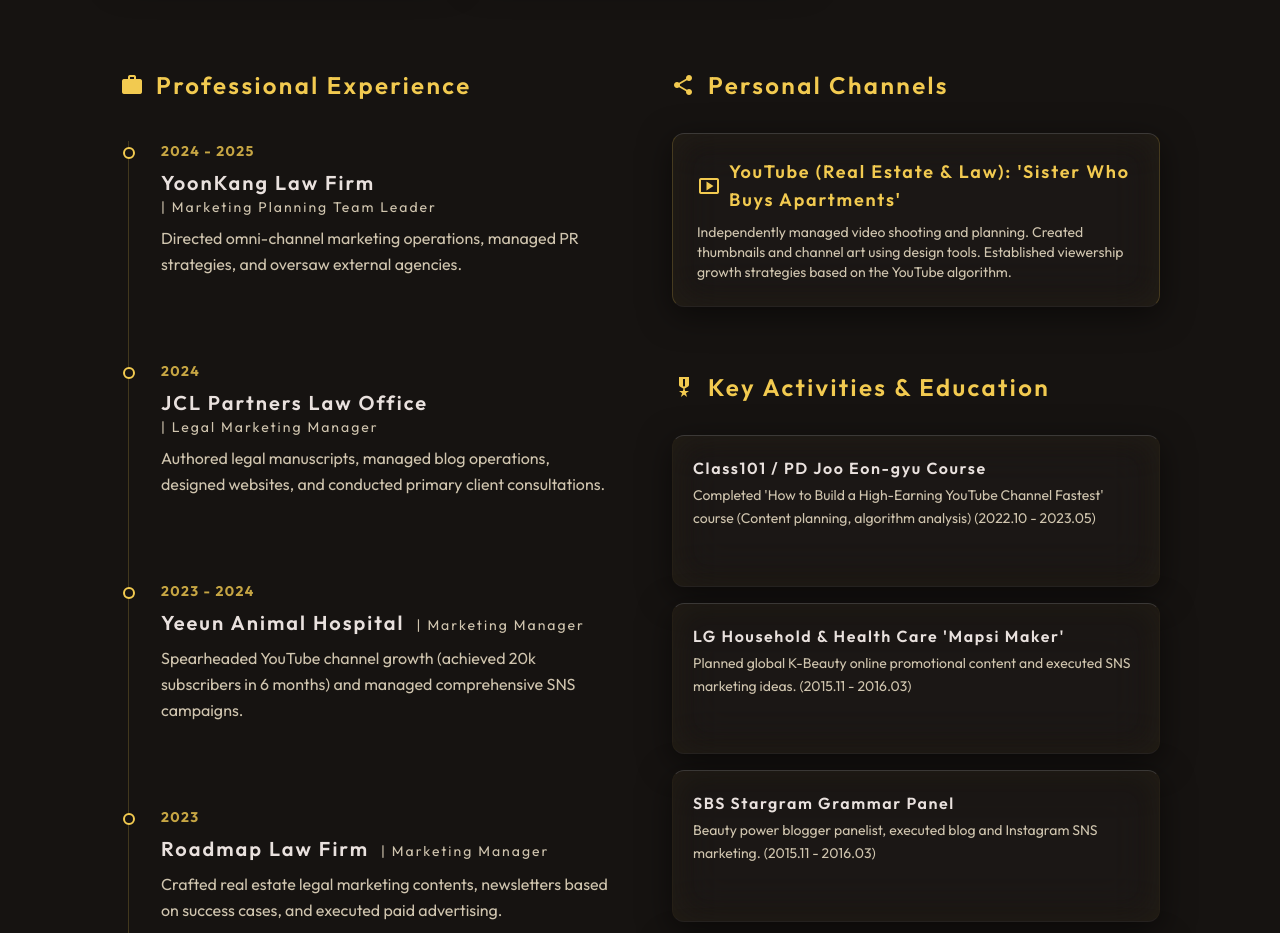
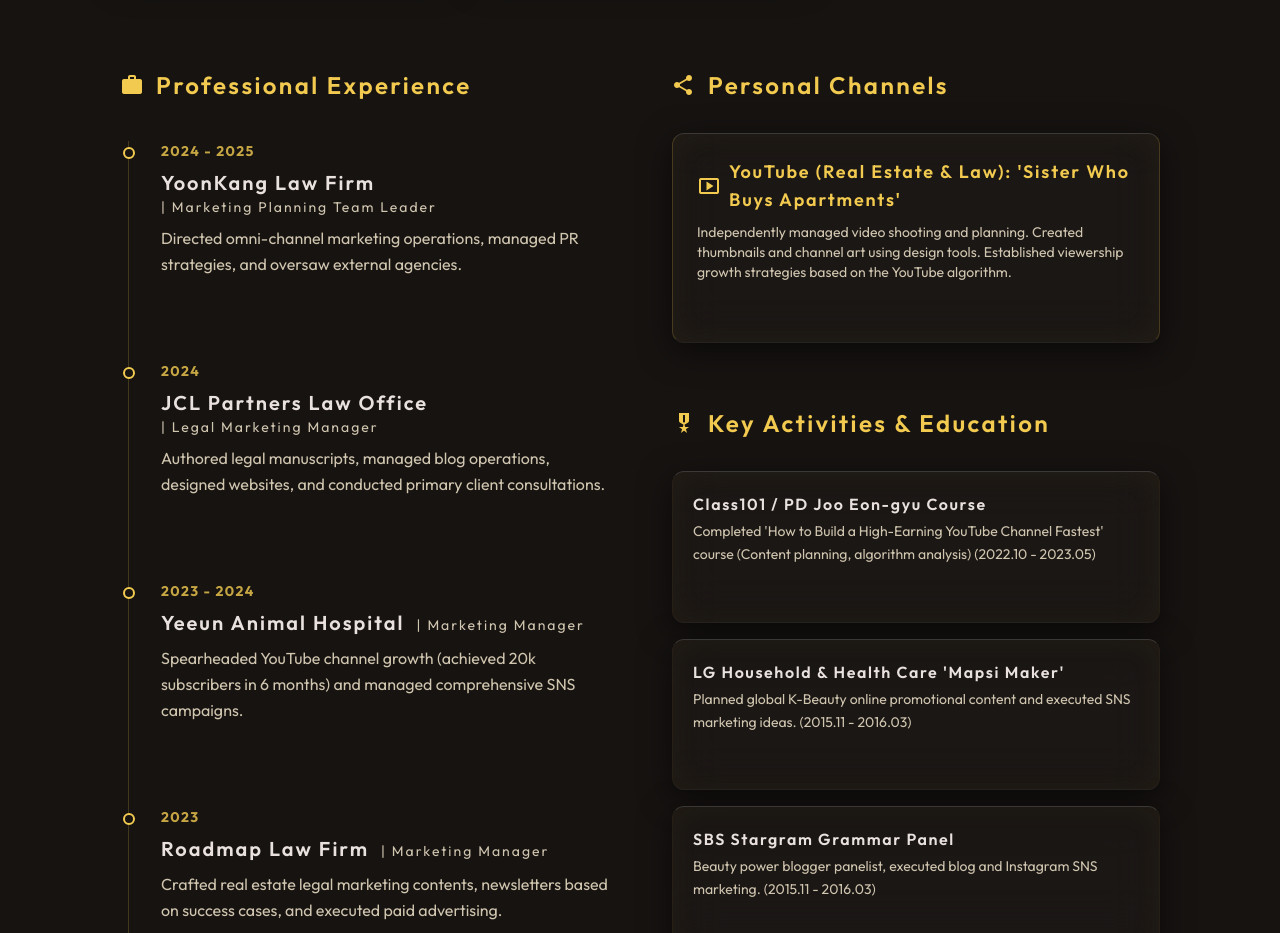
Before and after one commit to aethemarailabs/aethemarailabs, a Next.js app: page /en/ceo in a window 1280 px wide. Shown: the part 1480-2413 px from the top of the page. Built offline with nearby package versions, Linux system fonts and the light colour scheme.

Commit message:
feat: make sns item a clickable link

```diff
--- a/src/components/CeoResumeClient.tsx
+++ b/src/components/CeoResumeClient.tsx
@@ -74,15 +74,38 @@
                   {dict.sns_title}
                 </h3>
                 <div className="space-y-6">
-                  {dict.sns_list.map((sns: any, idx: number) => (
-                    <div key={idx} className="glass-panel glow-box p-6 rounded-xl border border-primary/20 bg-primary/5">
-                      <h4 className="font-title-md text-lg text-primary mb-2 flex items-center gap-2">
-                        <span className="material-symbols-outlined text-xl">smart_display</span>
-                        {sns.title}
-                      </h4>
-                      <p className="font-body-sm text-sm text-on-surface-variant">{sns.desc}</p>
-                    </div>
-                  ))}
+                  {dict.sns_list.map((sns: any, idx: number) => {
+                    const content = (
+                      <>
+                        <h4 className="font-title-md text-lg text-primary mb-2 flex items-center gap-2 group-hover:drop-shadow-[0_0_8px_rgba(212,175,55,0.5)] transition-all">
+                          <span className="material-symbols-outlined text-xl">smart_display</span>
+                          {sns.title}
+                        </h4>
+                        <p className="font-body-sm text-sm text-on-surface-variant">{sns.desc}</p>
+                        {sns.url && (
+                          <p className="font-body-sm text-sm text-primary mt-3 flex items-center gap-1 opacity-0 group-hover:opacity-100 transition-opacity">
+                            View Channel <span className="material-symbols-outlined text-sm">open_in_new</span>
+                          </p>
+                        )}
+                      </>
+                    );
+
+                    return sns.url ? (
+                      <a
+                        key={idx}
+                        href={sns.url}
+                        target="_blank"
+                        rel="noopener noreferrer"
+                        className="block glass-panel glow-box p-6 rounded-xl border border-primary/20 bg-primary/5 hover:border-primary/40 transition-all duration-300 group cursor-pointer"
+                      >
+                        {content}
+                      </a>
+                    ) : (
+                      <div key={idx} className="glass-panel glow-box p-6 rounded-xl border border-primary/20 bg-primary/5">
+                        {content}
+                      </div>
+                    );
+                  })}
                 </div>
               </div>
             )}
--- a/src/dictionaries/en.json
+++ b/src/dictionaries/en.json
@@ -100,7 +100,8 @@
     "sns_list": [
       {
         "title": "YouTube (Real Estate & Law): 'Sister Who Buys Apartments'",
-        "desc": "Independently managed video shooting and planning. Created thumbnails and channel art using design tools. Established viewership growth strategies based on the YouTube algorithm."
+        "desc": "Independently managed video shooting and planning. Created thumbnails and channel art using design tools. Established viewership growth strategies based on the YouTube algorithm.",
+        "url": "https://youtube.com/@hkee26?si=SpdqK8nyLDFFZQuJ"
       }
     ],
     "activities_title": "Key Activities & Education",
--- a/src/dictionaries/ko.json
+++ b/src/dictionaries/ko.json
@@ -100,7 +100,8 @@
     "sns_list": [
       {
         "title": "유튜브 (부동산 법률) : 아파트 사주는 누나",
-        "desc": "영상 촬영, 기획 등 전 과정 단독수행. 썸네일, 배너, 채널아트 등 디자인 툴 활용 제작. 유튜브 알고리즘에 기반한 조회수 상향 전략 수립."
+        "desc": "영상 촬영, 기획 등 전 과정 단독수행. 썸네일, 배너, 채널아트 등 디자인 툴 활용 제작. 유튜브 알고리즘에 기반한 조회수 상향 전략 수립.",
+        "url": "https://youtube.com/@hkee26?si=SpdqK8nyLDFFZQuJ"
       }
     ],
     "activities_title": "Key Activities & Education",
```
